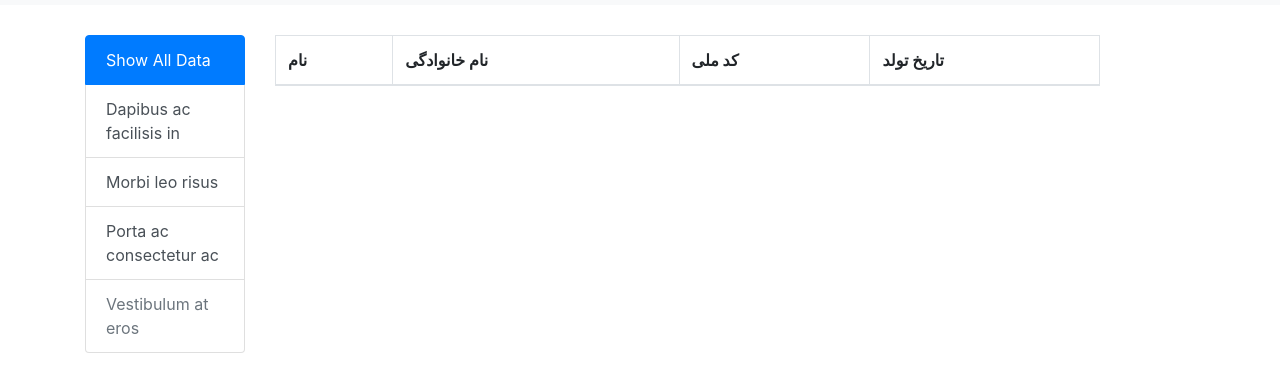
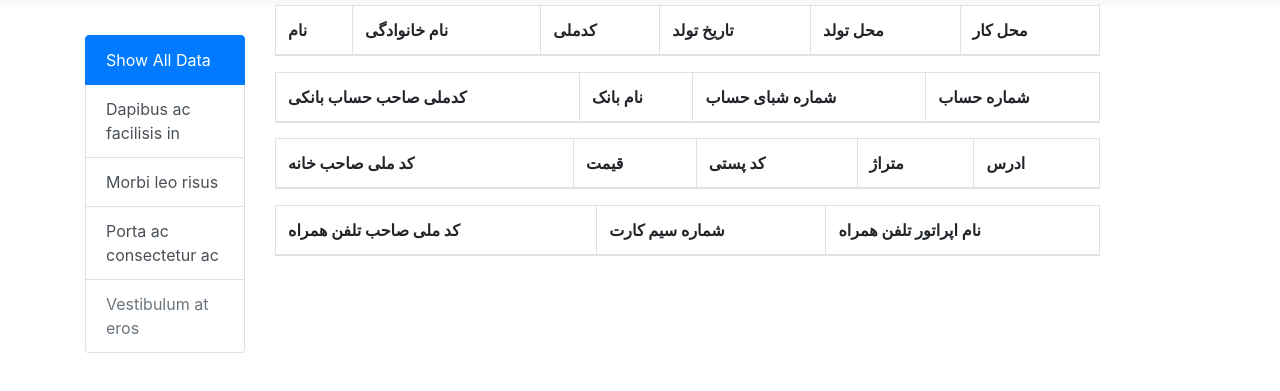
Before and after one commit to sadrahkm/DS-Project, a plain HTML site: page gui/index.html in a window 1280 px wide. Shown: the part 51-442 px from the top of the page. Drawn offline with nearby package versions, Linux system fonts and the light colour scheme.

Commit message:
Complete gui

```diff
--- a/gui/index.html
+++ b/gui/index.html
@@ -70,14 +70,55 @@
             </div>
         </div>
         <div class="col-sm-9 col-md-9">
-                <table class="table table-bordered table" style="margin-top: 30px;">
+            <table class="table table-bordered">
                 <thead>
                 <th>نام</th>
                 <th>نام خانوادگی</th>
-                    <th>کد ملی</th>
+                <th>کدملی</th>
                 <th>تاریخ تولد</th>
+                <th>محل تولد</th>
+                <th>محل کار</th>
                 </thead>
-                    <tbody></tbody>
+                <tbody>
+                <tr>
+                </tr>
+                </tbody>
+            </table>
+            <table class="table table-bordered">
+                <thead>
+                <th>کدملی صاحب حساب بانکی</th>
+                <th>نام بانک</th>
+                <th>شماره شبای حساب</th>
+                <th>شماره حساب</th>
+                </thead>
+                <tbody>
+                <tr>
+                </tr>
+                </tbody>
+            </table>
+                <table class="table table-bordered">
+                    <thead>
+                    <th>کد ملی صاحب خانه</th>
+                    <th>قیمت</th>
+                    <th>کد پستی</th>
+                    <th>متراژ</th>
+                    <th>ادرس</th>
+                    </thead>
+                    <tbody>
+                    <tr>
+                    </tr>
+                    </tbody>
+                </table>
+                    <table class="table table-bordered">
+                        <thead>
+                        <th>کد ملی صاحب تلفن همراه</th>
+                        <th>شماره سیم کارت</th>
+                        <th>نام اپراتور تلفن همراه</th>
+                        </thead>
+                        <tbody>
+                        <tr>
+                        </tr>
+                        </tbody>
                     </table>
             </div>
         </div>
```
Lines whose indentation alone changed are shown as unchanged.
